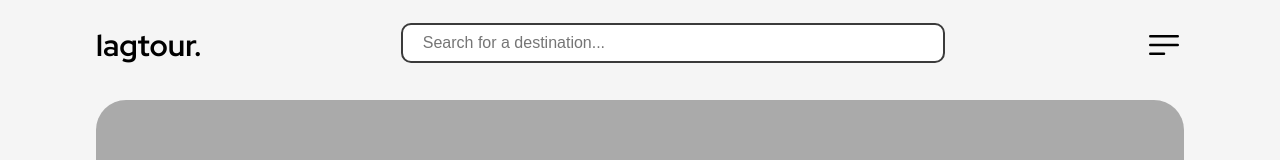
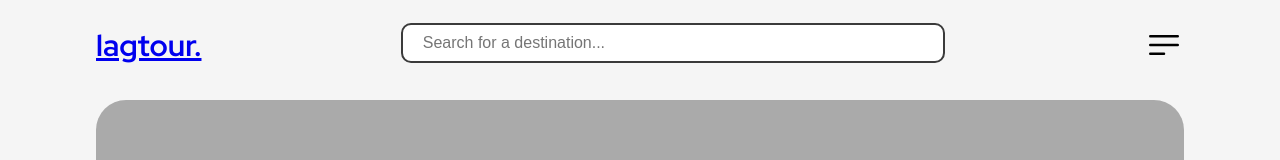
Before and after one commit to Muilibilal/lagtour, a React (Create React App) app: page /destination in a window 1280 px wide. Shown: the top 160 px of the page. Built offline with nearby package versions, Linux system fonts and the light colour scheme.

Commit message:
changes made

```diff
--- a/src/components/DestinationCard/index.js
+++ b/src/components/DestinationCard/index.js
@@ -8,7 +8,7 @@ const Destination = ({ item: { id, location_image, name, subhead } }) => {
   return (
     <Link to={`/destination/${id}`} className={styles["dest--card"]}>
       <div className={styles.card}>
-        {<img src={location_image} alt="people" />}
+        {<img src={location_image} alt="card-img" />}
 
         <span className={styles["card--text"]}>
           <h1 className={generalStyle["small--heading"]}>{name}</h1>
--- a/src/components/Map/index.js
+++ b/src/components/Map/index.js
@@ -1,5 +1,6 @@
 import React, { useEffect, useState } from "react";
 import { MapContainer, Marker, TileLayer, useMap } from "react-leaflet";
+import "leaflet/dist/leaflet.css";
 
 import styles from "./map.module.css";
 
--- a/src/components/NavBar/index.js
+++ b/src/components/NavBar/index.js
@@ -2,12 +2,15 @@ import React from "react";
 import { Bars3BottomLeftIcon } from "@heroicons/react/24/outline";
 import styles from "./nav.module.css";
 import Search from "../Search";
+import { Link } from "react-router-dom";
 
 const NavBar = () => {
   return (
     <div className={styles["nav--container"]}>
       <nav className={styles.nav}>
-        <h3 className={`${styles["nav-icon"]}`}>lagtour.</h3>
+        <Link to="/">
+          <h3 className={`${styles["nav-icon"]}`}>lagtour.</h3>
+        </Link>
         <Search />
         <Bars3BottomLeftIcon
           className={`h-6 w-6 text-gray-500 ${styles.bars}`}
--- a/src/components/Places/Place/place.module.css
+++ b/src/components/Places/Place/place.module.css
@@ -5,6 +5,9 @@
   display: flex;
   align-items: flex-start;
   gap: 8px;
+}
+
+.place--container:not(:last-child) {
   border-bottom: 1px solid var(--clr-neutral-300);
 }
 
--- a/src/components/Search/search.module.css
+++ b/src/components/Search/search.module.css
@@ -25,7 +25,6 @@
 .dropdown span {
   cursor: pointer;
   display: block;
-  border-bottom: 2px solid var(--clr-neutral-300);
   width: 100%;
   padding: 10px 20px;
   color: var(--clr-neutral-50);
--- a/src/index.js
+++ b/src/index.js
@@ -3,8 +3,6 @@ import ReactDOM from "react-dom/client";
 import "./index.css";
 import App from "./App";
 import reportWebVitals from "./reportWebVitals";
-
-import "leaflet/dist/leaflet.css";
 
 const root = ReactDOM.createRoot(document.getElementById("root"));
 root.render(
```
